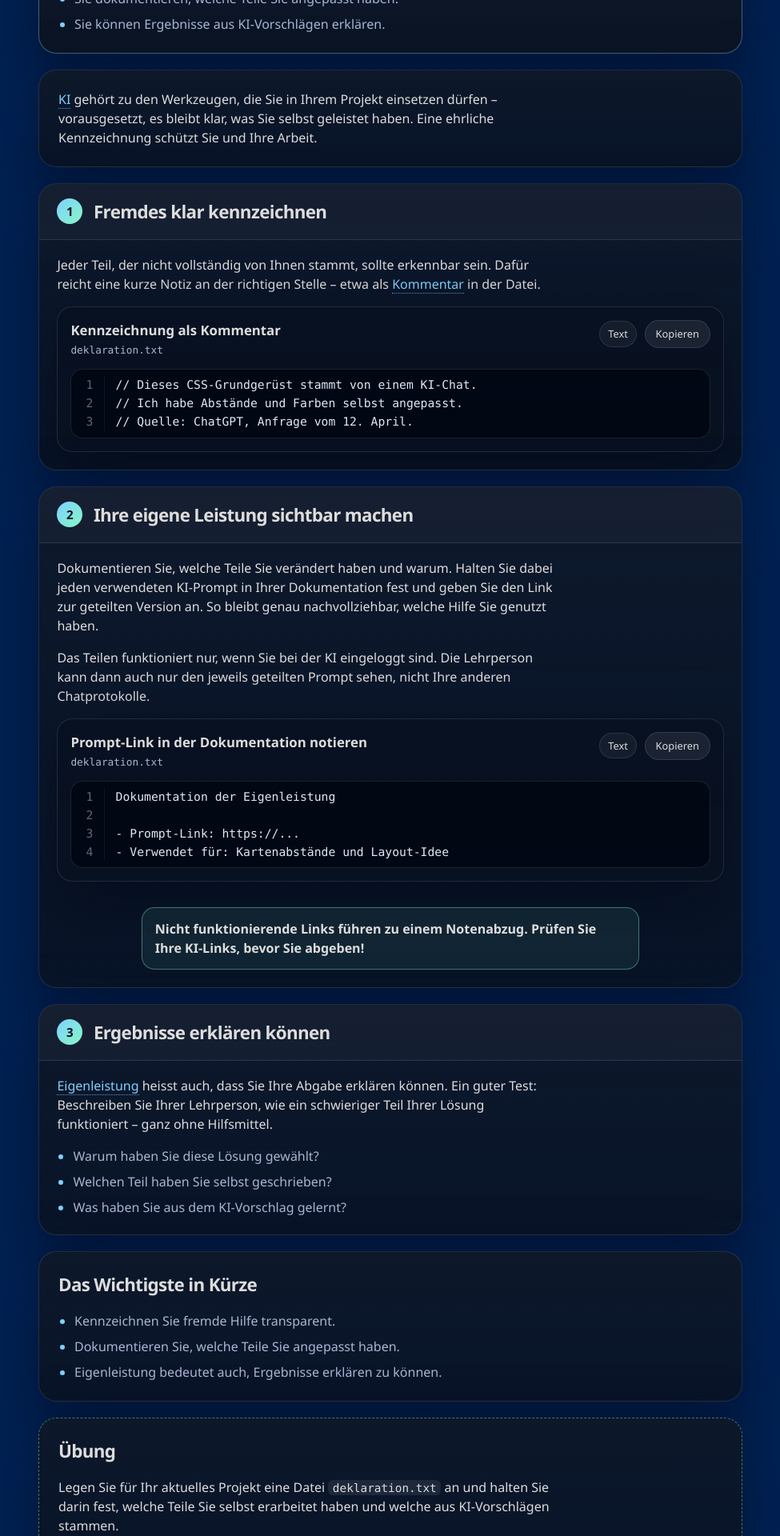
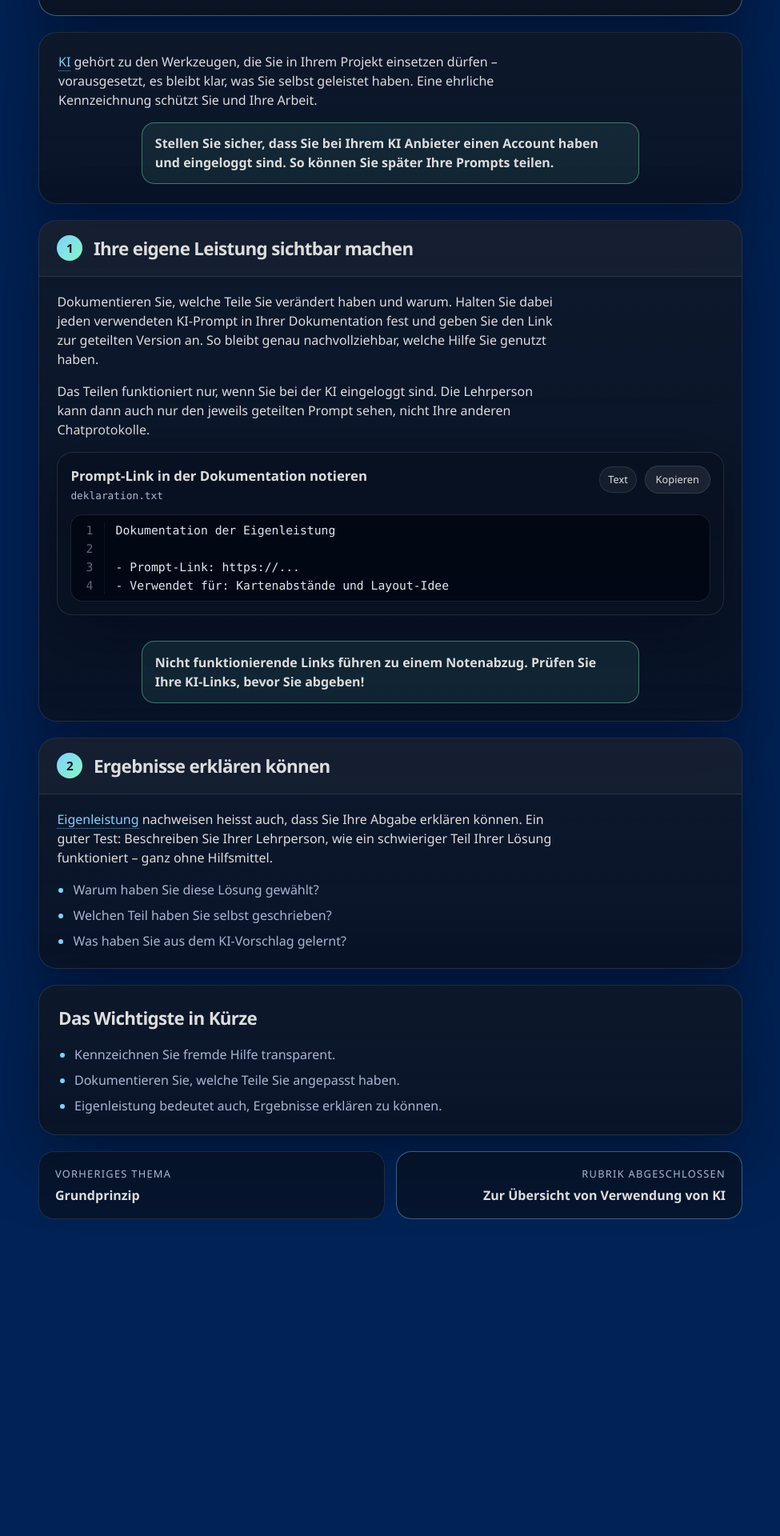
Before and after one commit to simeonjackman/websites, a Vue app: page /#/verwendung-von-ki/deklaration-von-eigenleistung in a window 1280 px wide. Shown: the part 880-2800 px from the top of the page at 80% size, without its empty margins (152-1127 px from the left). After the commit the page ends 2452 px from the top, so only its background shows below. Built offline with nearby package versions, Linux system fonts and the light colour scheme; the HTML template or start-up script is replaced by a standard one.

Commit message:
CHANGE: AI topic

```diff
--- a/src/data/siteNavigation.js
+++ b/src/data/siteNavigation.js
@@ -77,7 +77,7 @@ export const sections = [
     lessons: [
       { slug: 'grundprinzip', title: 'Grundprinzip' },
       { slug: 'deklaration-von-eigenleistung', title: 'Deklaration von Eigenleistung' },
-      { slug: 'umgang-mit-fehlern', title: 'Umgang mit Fehlern' },
+      // { slug: 'umgang-mit-fehlern', title: 'Umgang mit Fehlern' },
     ],
   },
 ]
--- a/src/router/index.js
+++ b/src/router/index.js
@@ -10,7 +10,7 @@ import GitIndex from '../views/sections/git/index.vue'
 import WarumBrauchtEsVersionskontrolle from '../views/sections/git/warum-braucht-es-versionskontrolle.vue'
 import InstallationGit from '../views/sections/git/installation.vue'
 import Commits from '../views/sections/git/commits.vue'
-import HaeufigeFehler from '../views/sections/git/haeufige-fehler.vue'
+// import HaeufigeFehler from '../views/sections/git/haeufige-fehler.vue'
 
 import HtmlIndex from '../views/sections/html/index.vue'
 import HtmlAlsGrundgeruest from '../views/sections/html/html-als-grundgeruest.vue'
@@ -52,7 +52,7 @@ const routes = [
   { path: '/git/warum-braucht-es-versionskontrolle', name: 'warum-braucht-es-versionskontrolle', component: WarumBrauchtEsVersionskontrolle },
   { path: '/git/installation-git', name: 'installation-git', component: InstallationGit },
   { path: '/git/commits', name: 'commits', component: Commits },
-  { path: '/git/haeufige-fehler', name: 'haeufige-fehler', component: HaeufigeFehler },
+  // { path: '/git/haeufige-fehler', name: 'haeufige-fehler', component: HaeufigeFehler },
 
   { path: '/html', name: 'html', component: HtmlIndex },
   { path: '/html/html-als-grundgeruest', name: 'html-als-grundgeruest', component: HtmlAlsGrundgeruest },
@@ -80,7 +80,7 @@ const routes = [
   { path: '/verwendung-von-ki', name: 'verwendung-von-ki', component: VerwendungIndex },
   { path: '/verwendung-von-ki/grundprinzip', name: 'grundprinzip', component: Grundprinzip },
   { path: '/verwendung-von-ki/deklaration-von-eigenleistung', name: 'deklaration-von-eigenleistung', component: DeklarationVonEigenleistung },
-  { path: '/verwendung-von-ki/umgang-mit-fehlern', name: 'umgang-mit-fehlern', component: UmgangMitFehlern },
+  // { path: '/verwendung-von-ki/umgang-mit-fehlern', name: 'umgang-mit-fehlern', component: UmgangMitFehlern },
 
   { path: '/:pathMatch(.*)*', redirect: '/' },
 ]
--- a/src/views/sections/verwendung-von-ki/deklaration-von-eigenleistung.vue
+++ b/src/views/sections/verwendung-von-ki/deklaration-von-eigenleistung.vue
@@ -26,21 +26,10 @@ import Term from '../../../components/Term.vue'
         vorausgesetzt, es bleibt klar, was Sie selbst geleistet haben. Eine
         ehrliche Kennzeichnung schützt Sie und Ihre Arbeit.
       </p>
+      <p class="lesson-tip">Stellen Sie sicher, dass Sie bei Ihrem KI Anbieter einen Account haben und eingeloggt sind. So können Sie später Ihre Prompts teilen.</p>
     </template>
 
     <template #steps>
-      <LessonStep slug="fremdes-kennzeichnen" title="Fremdes klar kennzeichnen">
-        <p>
-          Jeder Teil, der nicht vollständig von Ihnen stammt, sollte erkennbar
-          sein. Dafür reicht eine kurze Notiz an der richtigen Stelle – etwa als <Term term="Kommentar" def="Eine kurze Notiz im Code zum Erklären, die das Programm selbst nicht ausführt." /> in der Datei.
-        </p>
-        <CodeExample
-          title="Kennzeichnung als Kommentar"
-          language="text"
-          filename="deklaration.txt"
-          :code="`// Dieses CSS-Grundgerüst stammt von einem KI-Chat.\n// Ich habe Abstände und Farben selbst angepasst.\n// Quelle: ChatGPT, Anfrage vom 12. April.`"
-        />
-      </LessonStep>
 
       <LessonStep slug="eigene-leistung-dokumentieren" title="Ihre eigene Leistung sichtbar machen">
         <p>
@@ -65,7 +54,7 @@ import Term from '../../../components/Term.vue'
 
       <LessonStep slug="ergebnisse-erklaeren" title="Ergebnisse erklären können">
         <p>
-          <Term term="Eigenleistung" def="Der Anteil Ihrer Arbeit, den Sie selbst erstellt und wirklich verstanden haben." /> heisst auch, dass Sie Ihre Abgabe erklären können. Ein
+          <Term term="Eigenleistung" def="Der Anteil Ihrer Arbeit, den Sie selbst erstellt und wirklich verstanden haben." /> nachweisen heisst auch, dass Sie Ihre Abgabe erklären können. Ein
           guter Test: Beschreiben Sie Ihrer Lehrperson, wie ein schwieriger Teil
           Ihrer Lösung funktioniert – ganz ohne Hilfsmittel.
         </p>
@@ -85,12 +74,5 @@ import Term from '../../../components/Term.vue'
       </ul>
     </template>
 
-    <template #exercise>
-      <p>
-        Legen Sie für Ihr aktuelles Projekt eine Datei <code>deklaration.txt</code> an und
-        halten Sie darin fest, welche Teile Sie selbst erarbeitet haben und welche aus
-        KI-Vorschlägen stammen.
-      </p>
-    </template>
   </LessonScaffold>
 </template>
--- a/src/views/sections/verwendung-von-ki/grundprinzip.vue
+++ b/src/views/sections/verwendung-von-ki/grundprinzip.vue
@@ -22,9 +22,9 @@ import Term from '../../../components/Term.vue'
 
     <template #intro>
       <p>
-        KI-Chattools antworten schnell – aber nicht immer genau. Deshalb gilt
+        KI-Chattools antworten schnell aber nicht immer genau. Deshalb gilt
         für den Einsatz in Ihrem Projekt ein einfaches Grundprinzip: Sie geben
-        den Rahmen vor, die KI schlägt vor, und Sie entscheiden.
+        den genauen Rahmen vor. Die KI schlägt in diesem Rahmen Änderungen vor, und Sie entscheiden was Sie auf Ihrer Webseite übernehmen.
       </p>
     </template>
 
@@ -44,7 +44,7 @@ import Term from '../../../components/Term.vue'
           title="Eine gut formulierte Anfrage"
           language="text"
           filename="prompt.txt"
-          :code="`Ich lerne gerade HTML und CSS.\nErklären Sie mir kurz, was der Unterschied zwischen\npadding und margin ist.\nNennen Sie ein Beispiel, das ich in ein Stylesheet\nkopieren kann.`"
+          :code="`Ich lerne gerade HTML und CSS.\nErklären Sie mir kurz, was der Unterschied zwischen\npadding und margin ist anhand anhand von folgendem HTML-Element: \n<h1> Überschrift meiner Webseite</h1>.\nNennen Sie ein Beispiel, das ich in mein Stylesheet\nkopieren kann bei dem die Überschrift mehr Abstand hat zum Text\nwelcher unten kommt.`"
         />
       </LessonStep>
 
@@ -79,10 +79,9 @@ import Term from '../../../components/Term.vue'
     <template #recap>
       <ul class="lesson-list">
         <li>Gute Ergebnisse entstehen durch klare Fragen.</li>
-        <li>Vorschläge müssen geprüft und angepasst werden.</li>
+        <li>Vorschläge müssen geprüft, verstanden und angepasst werden.</li>
         <li>Das Ziel bleibt immer ein verständlicher eigener Code.</li>
       </ul>
-      <p class="lesson-tip">KI unterstützt, sie übernimmt nicht die Verantwortung.</p>
     </template>
 
     <template #exercise>
--- a/src/views/sections/verwendung-von-ki/umgang-mit-fehlern.vue
+++ b/src/views/sections/verwendung-von-ki/umgang-mit-fehlern.vue
@@ -23,7 +23,7 @@ import Term from '../../../components/Term.vue'
     <template #intro>
       <p>
         Fehlermeldungen sind keine Niederlage, sondern Hinweise. Wer sie
-        systematisch angeht, findet Fehler schneller – und versteht dabei, wie
+        systematisch angeht, findet Fehler schneller und versteht dabei, wie
         der eigene Code eigentlich funktioniert.
       </p>
     </template>
@@ -32,14 +32,14 @@ import Term from '../../../components/Term.vue'
       <LessonStep slug="fehlermeldung-lesen" title="Die Fehlermeldung genau lesen">
         <p>
           Fast jede Meldung sagt Ihnen, wo das Problem liegt: Zeilennummer,
-          betroffene Datei und eine Beschreibung. Notieren Sie sich, was Sie sehen,
+          betroffene Datei und eine Beschreibung. Analysieren Sie zuerst, was Sie sehen,
           bevor Sie etwas ändern.
         </p>
         <CodeExample
           title="Eine Fehlermeldung im Blick"
           language="text"
           filename="fehler.txt"
-          :code="`style.css: Zeile 12, Spalte 5\nUnerwartetes Zeichen '}'\n→ Prüfe die Zeile vor der Meldung,\n  vermutlich fehlt eine geschweifte Klammer.`"
+          :code="`style.css: Zeile 12, Spalte 5\nUnerwartetes Zeichen '}'\n→ Prüfen Sie die Zeile vor der Meldung,\n  vermutlich fehlt eine geschweifte Klammer.`"
         />
       </LessonStep>
 
@@ -57,35 +57,20 @@ import Term from '../../../components/Term.vue'
         />
       </LessonStep>
 
-      <LessonStep slug="werkzeuge-nutzen" title="Tests und Entwicklertools nutzen">
-        <p>
-          Die Entwicklertools im Browser zeigen Ihnen zum Beispiel, welche Styles
-          auf ein Element wirken und welche Netzwerk-Anfragen fehlschlagen.
-          Automatische Tests prüfen Ihr Verhalten zusätzlich ab.
-        </p>
-        <ul class="lesson-list">
-          <li>Öffnen Sie die Entwicklertools mit der Taste <strong>F12</strong>.</li>
-          <li>Prüfen Sie Elemente, Konsole und Netzwerk-Tab.</li>
-          <li>Kleiner Test: Ändern Sie eine Style-Eigenschaft und beobachten Sie das Ergebnis.</li>
-        </ul>
-      </LessonStep>
     </template>
 
     <template #recap>
       <ul class="lesson-list">
         <li>Lesen Sie Fehlermeldungen Schritt für Schritt.</li>
         <li>Ändern Sie nur eine Sache pro Versuch.</li>
-        <li>Nutzen Sie Tests und Browser-Entwicklertools zum Prüfen.</li>
       </ul>
       <p class="lesson-tip">Probleme werden kleiner, wenn Sie sie systematisch eingrenzen.</p>
     </template>
 
     <template #exercise>
       <p>
-        Richten Sie in Ihrem Projekt einen bewussten Fehler ein – etwa eine offene
-        Klammer im CSS. Finden Sie ihn anschliessend mithilfe der Check-Liste und
-        der Entwicklertools wieder. Beschreiben Sie in einem Satz, was Ihnen beim
-        Auffinden geholfen hat.
+        Richten Sie in Ihrem Projekt einen bewussten Fehler ein, etwa eine offene
+        Klammer im CSS. Finden Sie ihn anschliessend mithilfe der Check-Liste wieder.
       </p>
     </template>
   </LessonScaffold>
```
